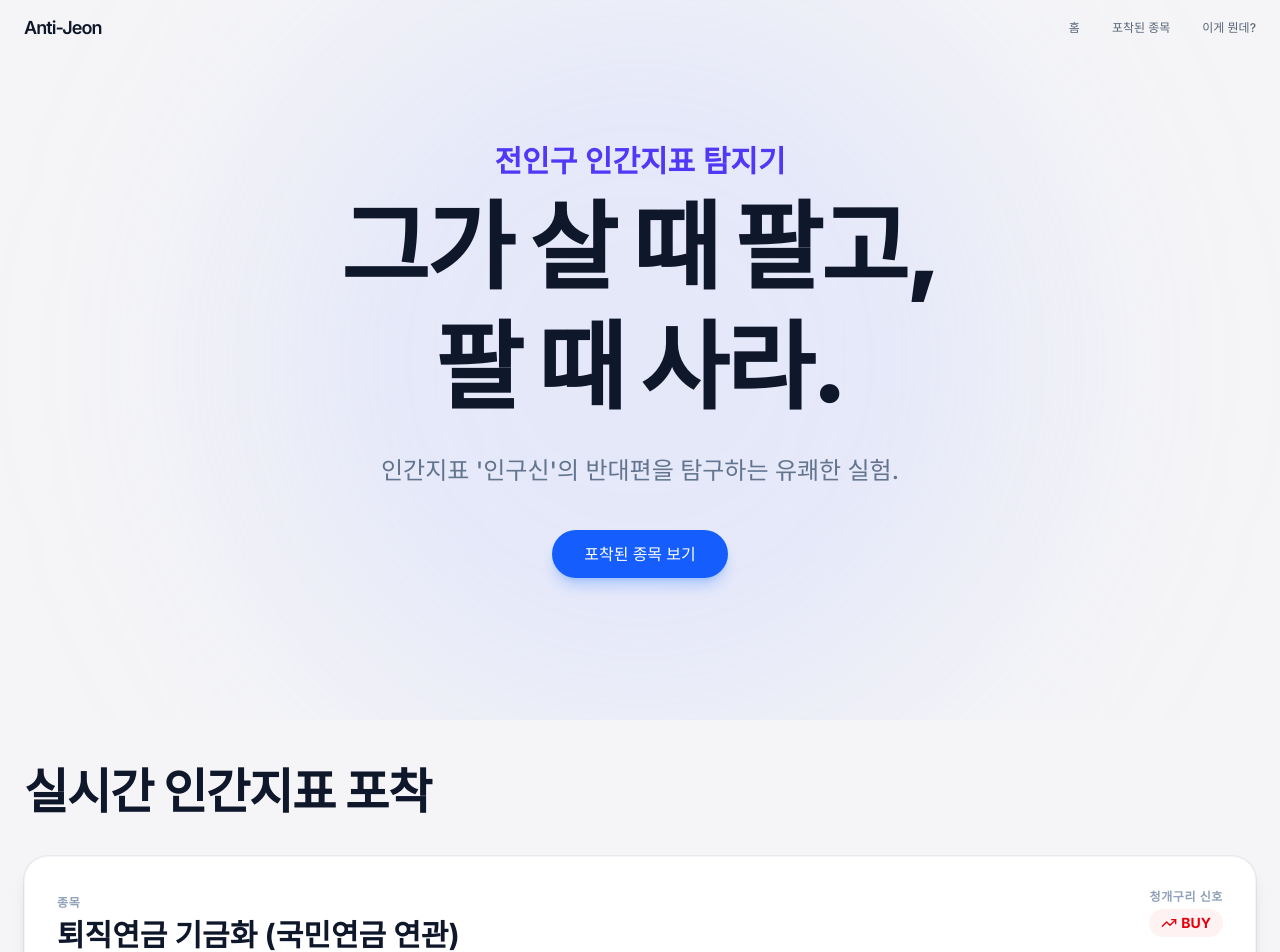
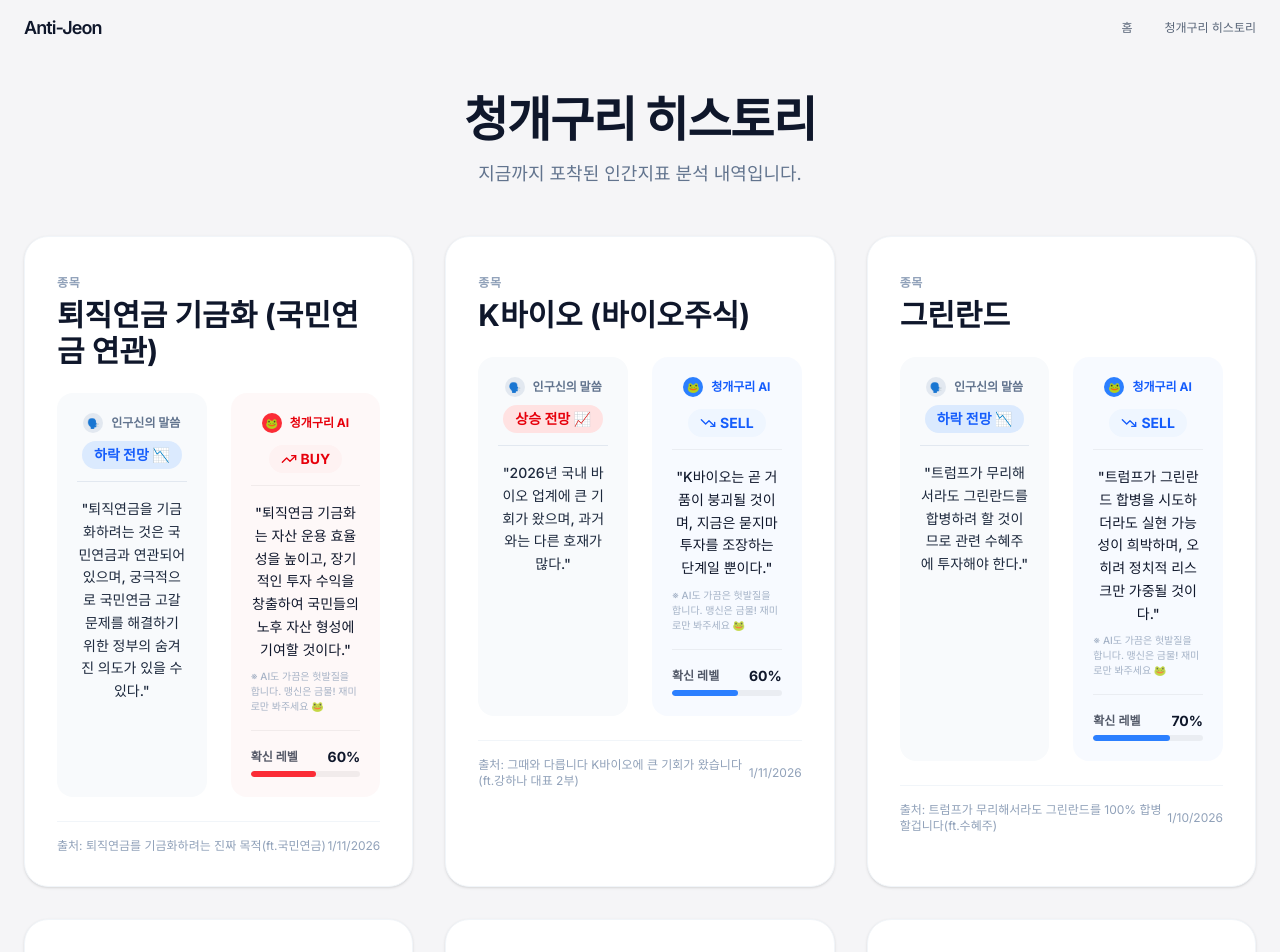
Before and after one commit to hounga13/anti-jeon-oracle, a React (Vite) app: page /anti-jeon-oracle/history in a window 1280 px wide. Shown: the top 952 px of the page. Built offline with nearby package versions, Linux system fonts and the light colour scheme.

Commit message:
fix: move signal badge to frog header and remove label

```diff
--- a/package.json
+++ b/package.json
@@ -16,6 +16,7 @@
     "lucide-react": "^0.562.0",
     "react": "^19.2.0",
     "react-dom": "^19.2.0",
+    "react-router-dom": "^7.12.0",
     "tailwind-merge": "^3.4.0"
   },
   "devDependencies": {
--- a/src/App.tsx
+++ b/src/App.tsx
@@ -1,66 +1,23 @@
+import { BrowserRouter as Router, Routes, Route } from "react-router-dom";
 import { Navbar } from "./components/Navbar";
-import { Hero } from "./components/Hero";
-import { BentoGrid } from "./components/BentoGrid";
 import { Footer } from "./components/Footer";
-import analysisData from "./data/analysis.json";
-
-// Types matching the component expectations
-interface Analysis {
-  asset: string;
-  jeon_opinion: number;
-  jeon_logic: string;
-  oracle_signal: "BUY" | "SELL" | "HOLD";
-  oracle_logic: string;
-  confidence: number;
-  physiognomy_score: number;
-  timestamp: string;
-}
-
-interface VideoData {
-  id: string;
-  title: string;
-  description?: string; // Made optional as some items might lack it
-  analysis: Analysis;
-  date?: string; // Made optional as 'publishedAt' exists in JSON
-  publishedAt?: string;
-}
+import { HomePage } from "./pages/HomePage";
+import { HistoryPage } from "./pages/HistoryPage";
 
 function App() {
-  // Normalize the data safely
-  const data: VideoData[] = (analysisData as any[]).map(item => {
-    // Check if it already has the nested structure (like the sample item)
-    if (item.analysis) {
-      return item as VideoData;
-    }
-
-    // Otherwise, map flat structure to nested structure
-    return {
-      id: item.id,
-      title: item.title,
-      description: item.description || "",
-      date: item.publishedAt ? new Date(item.publishedAt).toLocaleDateString() : (item.date || ""),
-      analysis: {
-        asset: item.asset,
-        jeon_opinion: item.jeon_opinion,
-        jeon_logic: item.jeon_logic,
-        oracle_signal: item.oracle_signal,
-        oracle_logic: item.oracle_logic,
-        confidence: item.confidence,
-        physiognomy_score: item.physiognomy_score,
-        timestamp: item.timestamp
-      }
-    };
-  });
-
   return (
-    <div className="bg-[#f5f5f7] min-h-screen text-slate-900 font-sans selection:bg-indigo-500 selection:text-white">
-      <Navbar />
-      <main>
-        <Hero />
-        <BentoGrid items={data} />
-      </main>
-      <Footer />
-    </div>
+    <Router basename="/anti-jeon-oracle">
+      <div className="bg-[#f5f5f7] min-h-screen text-slate-900 font-sans selection:bg-indigo-500 selection:text-white flex flex-col">
+        <Navbar />
+        <main className="flex-grow">
+          <Routes>
+            <Route path="/" element={<HomePage />} />
+            <Route path="/history" element={<HistoryPage />} />
+          </Routes>
+        </main>
+        <Footer />
+      </div>
+    </Router>
   );
 }
 
--- a/src/components/AnalysisCard.tsx
+++ b/src/components/AnalysisCard.tsx
@@ -1,24 +1,6 @@
 import { cn } from '../lib/utils';
 import { TrendingUp, TrendingDown, Minus } from 'lucide-react';
-
-interface Analysis {
-    asset: string;
-    jeon_opinion: number;
-    jeon_logic: string;
-    oracle_signal: "BUY" | "SELL" | "HOLD";
-    oracle_logic: string;
-    confidence: number;
-    physiognomy_score: number;
-    timestamp: string;
-}
-
-interface VideoData {
-    id: string;
-    title: string;
-    description?: string;
-    analysis: Analysis;
-    date?: string;
-}
+import type { VideoData } from '../lib/data';
 
 interface AnalysisCardProps {
     data: VideoData;
@@ -37,16 +19,6 @@ export function AnalysisCard({ data, className }: AnalysisCardProps) {
                 <div>
                     <span className="text-xs font-semibold text-slate-400 uppercase tracking-wider">종목</span>
                     <h3 className="text-3xl font-bold text-slate-900 mt-1">{analysis.asset}</h3>
-                </div>
-                <div className="flex flex-col items-end">
-                    <span className="text-xs font-semibold text-slate-400 uppercase tracking-wider">청개구리 신호</span>
-                    <div className={cn(
-                        "flex items-center gap-1 mt-1 px-3 py-1 rounded-full text-sm font-bold",
-                        isBuy ? "bg-red-50 text-red-600" : isSell ? "bg-blue-50 text-blue-600" : "bg-slate-50 text-slate-600"
-                    )}>
-                        {isBuy ? <TrendingUp size={16} /> : isSell ? <TrendingDown size={16} /> : <Minus size={16} />}
-                        {analysis.oracle_signal}
-                    </div>
                 </div>
             </div>
 
@@ -79,6 +51,13 @@ export function AnalysisCard({ data, className }: AnalysisCardProps) {
                             <div className={cn("w-5 h-5 rounded-full flex items-center justify-center text-white text-[10px]", isBuy ? "bg-red-500" : "bg-blue-500")}>🐸</div>
                             <h4 className={cn("text-xs font-bold uppercase", isBuy ? "text-red-600" : "text-blue-600")}>청개구리 AI</h4>
                         </div>
+                        <div className={cn(
+                            "flex items-center gap-1 mt-1 px-3 py-1 rounded-full text-sm font-bold",
+                            isBuy ? "bg-red-50 text-red-600" : isSell ? "bg-blue-50 text-blue-600" : "bg-slate-50 text-slate-600"
+                        )}>
+                            {isBuy ? <TrendingUp size={16} /> : isSell ? <TrendingDown size={16} /> : <Minus size={16} />}
+                            {analysis.oracle_signal}
+                        </div>
                     </div>
                     <p className="text-slate-900 font-medium leading-relaxed text-sm relative z-10 text-center">
                         "{analysis.oracle_logic}"
--- a/src/components/BentoGrid.tsx
+++ b/src/components/BentoGrid.tsx
@@ -1,26 +1,7 @@
 import { AnalysisCard } from './AnalysisCard';
 import { cn } from '../lib/utils';
 import { motion } from 'framer-motion';
-
-// Re-using the interfaces for now, realistically should be imported
-interface Analysis {
-    asset: string;
-    jeon_opinion: number;
-    jeon_logic: string;
-    oracle_signal: "BUY" | "SELL" | "HOLD";
-    oracle_logic: string;
-    confidence: number;
-    physiognomy_score: number;
-    timestamp: string;
-}
-
-interface VideoData {
-    id: string;
-    title: string;
-    description?: string;
-    analysis: Analysis;
-    date?: string;
-}
+import type { VideoData } from '../lib/data';
 
 interface BentoGridProps {
     items: VideoData[];
--- a/src/components/Navbar.tsx
+++ b/src/components/Navbar.tsx
@@ -2,6 +2,7 @@ import { useState, useEffect } from 'react';
 import { cn } from '../lib/utils';
 import { Menu, X } from 'lucide-react';
 import { motion, AnimatePresence } from 'framer-motion';
+import { Link } from 'react-router-dom';
 
 export function Navbar() {
     const [isScrolled, setIsScrolled] = useState(false);
@@ -15,6 +16,12 @@ export function Navbar() {
         return () => window.removeEventListener('scroll', handleScroll);
     }, []);
 
+    const navItems = [
+        { name: '홈', path: '/' },
+        { name: '청개구리 히스토리', path: '/history' },
+        // { name: '이게 뭔데?', path: '/about' } // Reserved for future
+    ];
+
     return (
         <>
             <header
@@ -24,17 +31,19 @@ export function Navbar() {
                 )}
             >
                 <div className="max-w-7xl mx-auto px-6 h-14 flex items-center justify-between">
-                    <a href="#" className="flex items-center gap-2 group">
+                    <Link to="/" className="flex items-center gap-2 group">
                         {/* Apple-style minimalist logo/icon */}
                         <span className="text-lg font-semibold tracking-tighter text-slate-900 group-hover:opacity-80 transition-opacity">
                             Anti-Jeon
                         </span>
-                    </a>
+                    </Link>
 
                     {/* Desktop Nav */}
                     <nav className="hidden md:flex gap-8 text-xs font-medium text-slate-700">
-                        {['홈', '포착된 종목', '이게 뭔데?'].map((item) => (
-                            <a key={item} href="#" className="hover:text-black transition-colors opacity-80 hover:opacity-100">{item}</a>
+                        {navItems.map((item) => (
+                            <Link key={item.name} to={item.path} className="hover:text-black transition-colors opacity-80 hover:opacity-100">
+                                {item.name}
+                            </Link>
                         ))}
                     </nav>
 
@@ -57,15 +66,15 @@ export function Navbar() {
                         exit={{ opacity: 0, y: -20 }}
                         className="fixed inset-0 top-14 bg-white z-40 md:hidden flex flex-col p-6 space-y-6"
                     >
-                        {['홈', '포착된 종목', '이게 뭔데?'].map((item) => (
-                            <a
-                                key={item}
-                                href="#"
+                        {navItems.map((item) => (
+                            <Link
+                                key={item.name}
+                                to={item.path}
                                 className="text-2xl font-semibold text-slate-900 border-b border-slate-100 pb-4"
                                 onClick={() => setIsMobileMenuOpen(false)}
                             >
-                                {item}
-                            </a>
+                                {item.name}
+                            </Link>
                         ))}
                     </motion.div>
                 )}
--- /dev/null
+++ b/src/lib/data.ts
@@ -0,0 +1,45 @@
+import analysisData from "../data/analysis.json";
+
+export interface Analysis {
+    asset: string;
+    jeon_opinion: number;
+    jeon_logic: string;
+    oracle_signal: "BUY" | "SELL" | "HOLD";
+    oracle_logic: string;
+    confidence: number;
+    physiognomy_score: number;
+    timestamp: string;
+}
+
+export interface VideoData {
+    id: string;
+    title: string;
+    description?: string;
+    analysis: Analysis;
+    date?: string;
+}
+
+export function getNormalizedData(): VideoData[] {
+    return (analysisData as any[]).map(item => {
+        if (item.analysis) {
+            return item as VideoData;
+        }
+
+        return {
+            id: item.id,
+            title: item.title,
+            description: item.description || "",
+            date: item.publishedAt ? new Date(item.publishedAt).toLocaleDateString() : (item.date || ""),
+            analysis: {
+                asset: item.asset,
+                jeon_opinion: item.jeon_opinion,
+                jeon_logic: item.jeon_logic,
+                oracle_signal: item.oracle_signal,
+                oracle_logic: item.oracle_logic,
+                confidence: item.confidence,
+                physiognomy_score: item.physiognomy_score,
+                timestamp: item.timestamp
+            }
+        };
+    });
+}
--- /dev/null
+++ b/src/pages/HistoryPage.tsx
@@ -0,0 +1,41 @@
+import { getNormalizedData } from "../lib/data";
+import { AnalysisCard } from "../components/AnalysisCard";
+import { motion } from "framer-motion";
+
+export function HistoryPage() {
+    const data = getNormalizedData();
+
+    if (!data || data.length === 0) {
+        return (
+            <div className="w-full min-h-screen flex flex-col items-center justify-center bg-[#f5f5f7] px-6">
+                <div className="text-6xl mb-6">📂</div>
+                <h2 className="text-2xl font-bold text-slate-900 mb-2">아직 기록된 역사가 없습니다</h2>
+                <p className="text-slate-500">전인구 님의 영상이 분석되면 이곳에 기록됩니다.</p>
+            </div>
+        );
+    }
+
+    return (
+        <div className="bg-[#f5f5f7] min-h-screen py-24 px-6">
+            <div className="max-w-7xl mx-auto">
+                <div className="mb-12 text-center">
+                    <h1 className="text-3xl md:text-5xl font-black text-slate-900 mb-4 tracking-tight">청개구리 히스토리</h1>
+                    <p className="text-slate-500 text-lg">지금까지 포착된 인간지표 분석 내역입니다.</p>
+                </div>
+
+                <div className="grid grid-cols-1 md:grid-cols-2 lg:grid-cols-3 gap-8">
+                    {data.map((item, index) => (
+                        <motion.div
+                            key={item.id}
+                            initial={{ opacity: 0, y: 20 }}
+                            animate={{ opacity: 1, y: 0 }}
+                            transition={{ duration: 0.5, delay: index * 0.1 }}
+                        >
+                            <AnalysisCard data={item} className="h-full hover:shadow-xl transition-shadow duration-300" />
+                        </motion.div>
+                    ))}
+                </div>
+            </div>
+        </div>
+    );
+}
--- /dev/null
+++ b/src/pages/HomePage.tsx
@@ -0,0 +1,14 @@
+import { Hero } from "../components/Hero";
+import { BentoGrid } from "../components/BentoGrid";
+import { getNormalizedData } from "../lib/data";
+
+export function HomePage() {
+    const data = getNormalizedData();
+
+    return (
+        <main>
+            <Hero />
+            <BentoGrid items={data} />
+        </main>
+    );
+}
```
Also changed, not shown: 1 other file (tests, documents, lock files or other folders).
